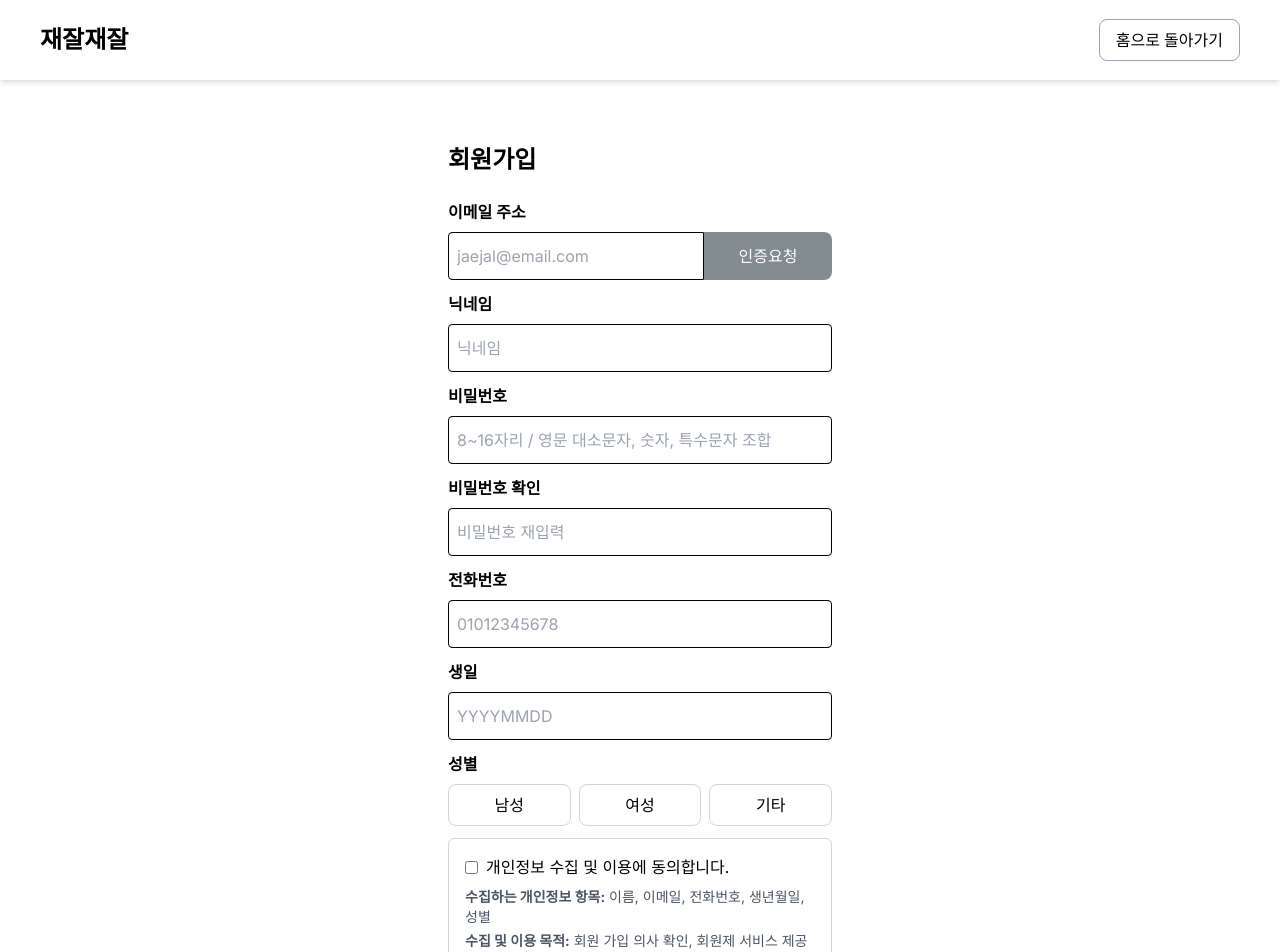
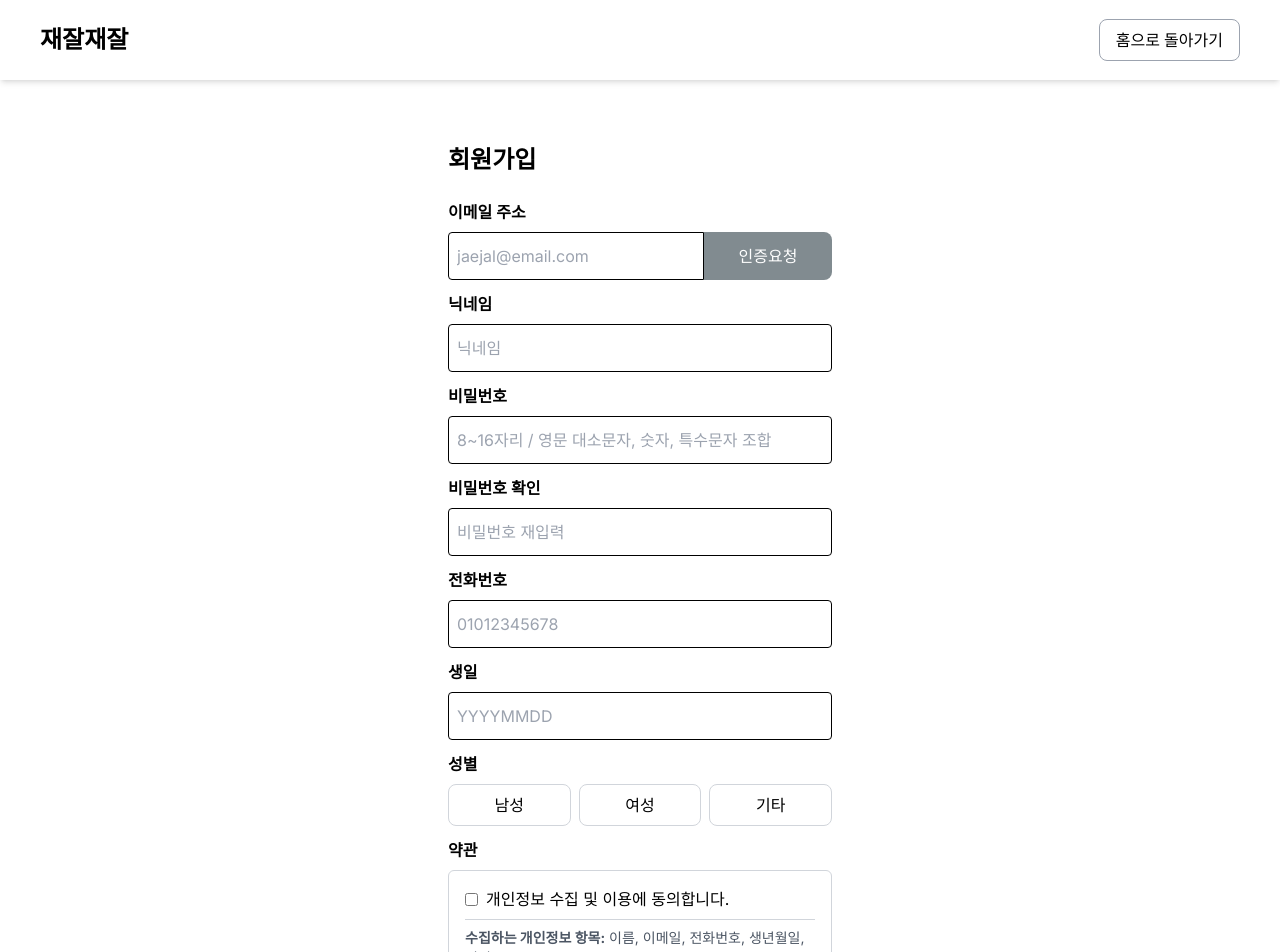
Before and after one commit to jaejaljaejal/jaejaljaejal, a Next.js app in the folder jaejaljaejal-front/: page /signup in a window 1280 px wide. Shown: the top 952 px of the page. Built offline with nearby package versions, Linux system fonts and the light colour scheme.

Commit message:
구분선 추가

```diff
--- a/jaejaljaejal-front/app/signup/termsAndConditions.tsx
+++ b/jaejaljaejal-front/app/signup/termsAndConditions.tsx
@@ -11,6 +11,7 @@ const TermsAndConditions: React.FC<TermsAndConditionsProps> = ({
 }) => {
   return (
     <div className="flex flex-col w-96 space-y-2">
+      <p className="text-black text-md font-semibold">약관</p>
       <div className="border border-gray-300 p-4 rounded-md">
         <div className="flex items-center mb-2">
           <input
@@ -24,6 +25,7 @@ const TermsAndConditions: React.FC<TermsAndConditionsProps> = ({
             개인정보 수집 및 이용에 동의합니다.
           </label>
         </div>
+        <hr className="my-2 border-gray-300" />
         <div className="flex flex-col text-sm text-gray-600 space-y-1">
           <p>
             <strong>수집하는 개인정보 항목:</strong> 이름, 이메일, 전화번호,
```
